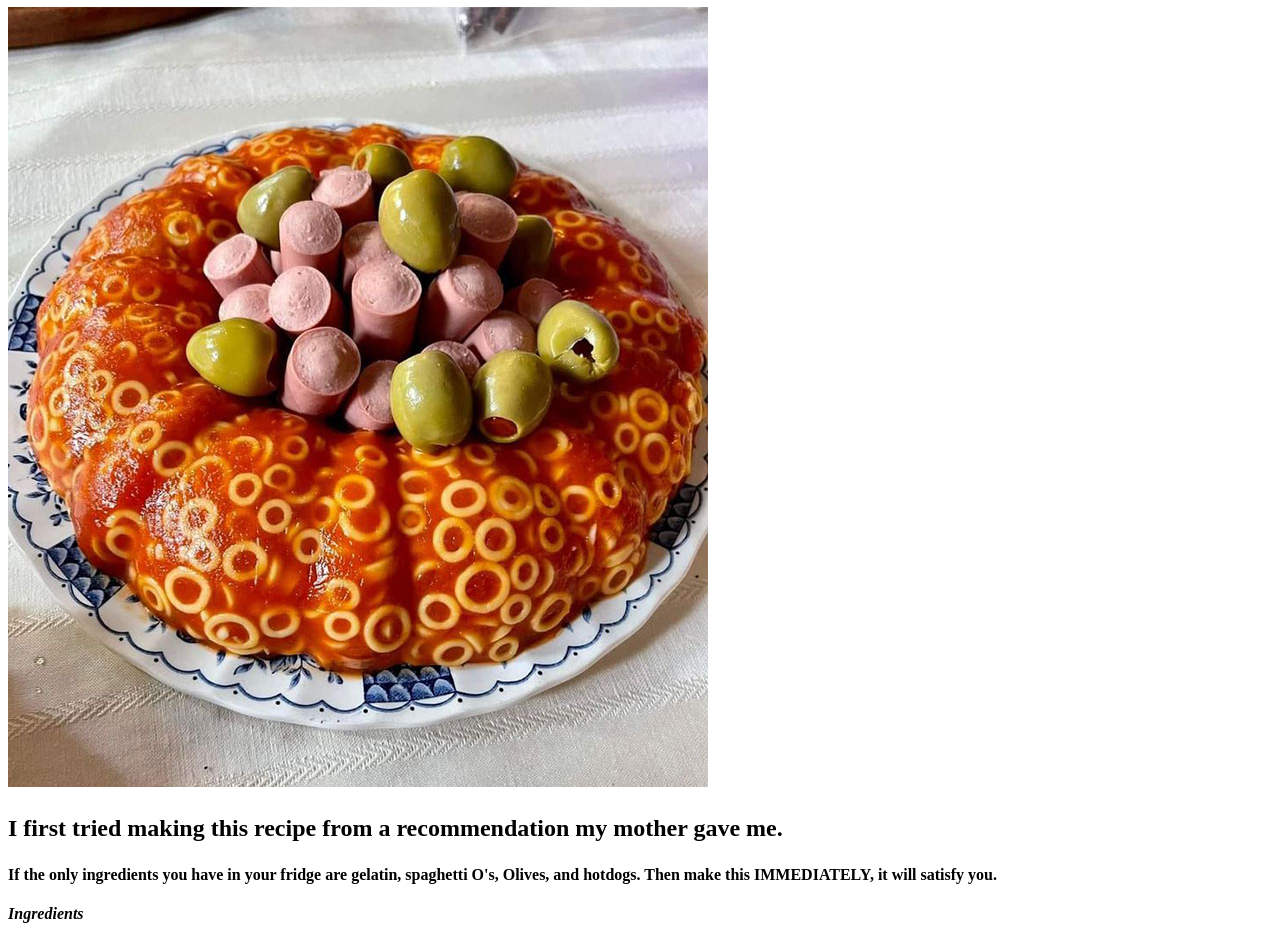
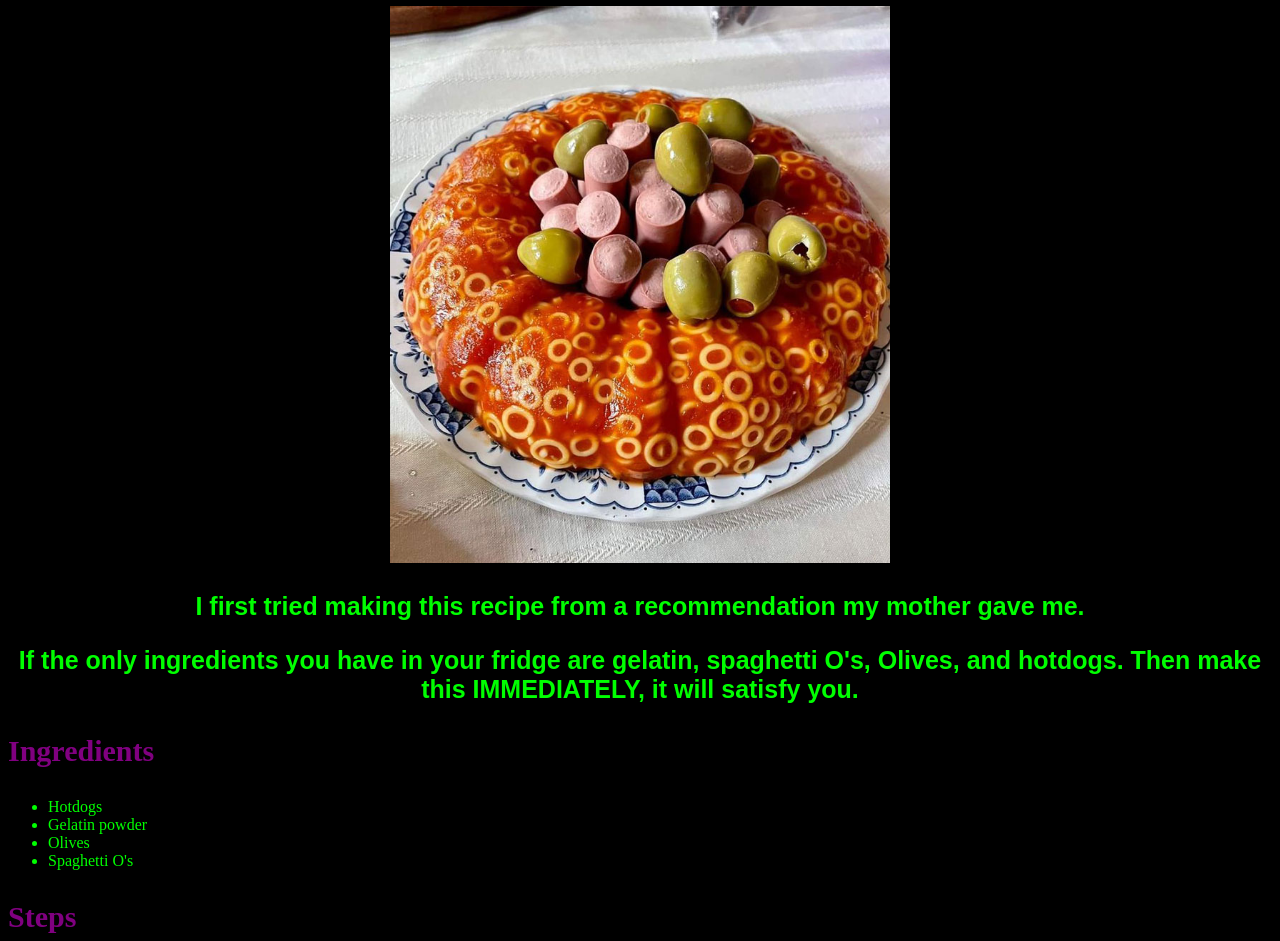
Before and after one commit to novanoot/odin-recipes, a plain HTML site: page recipes/Spaghetti-Jello.html in a window 1280 px wide. Shown: the part 73-1014 px from the top of the page. Drawn offline with Linux system fonts and the light colour scheme.

Commit message:
Adding CSS styles to all pages

```diff
--- a/recipes/Spaghetti-Jello.html
+++ b/recipes/Spaghetti-Jello.html
@@ -3,19 +3,22 @@
 <html lang="en">
 <head>
     <meta charset="UTF-8">
+    <link rel="stylesheet" href="styles.css">
     <title>Spaghetti Jello</title>
 </head>
 
 <body>
-    <h1>Spaghetti Jello with hotdogs and olives</h1>
+    <h1><p class="align-center larger">Spaghetti Jello with hotdogs and olives</p></h1>
 
-    <img src="../images/Spaghetti-Jello.jpg" alt="Spaghetti Jello with hotdogs and olives">
+    <p class="align-center">
+    <img class="tooLarge" src="../images/Spaghetti-Jello.jpg" alt="Spaghetti Jello with hotdogs and olives">
+    </p>
 
-    <h2><p>I first tried making this recipe from a recommendation my mother gave me.</p></h2>
+    <h2><p class="align-center larger">I first tried making this recipe from a recommendation my mother gave me.</p></h2>
 
-    <h4><p>If the only ingredients you have in your fridge are gelatin, spaghetti O's, Olives, and hotdogs. Then make this IMMEDIATELY, it will satisfy you.</p></h4>
+    <h4><p class="align-center larger">If the only ingredients you have in your fridge are gelatin, spaghetti O's, Olives, and hotdogs. Then make this IMMEDIATELY, it will satisfy you.</p></h4>
 
-    <h4><em>Ingredients</em></h4>
+    <h4><p class="subsection">Ingredients</p></h4>
 
     <ul>
         <li>Hotdogs</li>
@@ -24,7 +27,7 @@
         <li>Spaghetti O's</li>
     </ul>
 
-    <h4><em>Steps</em></h4>
+    <h4><p class="subsection">Steps</p></h4>
 
     <ol>
         <li>Firstly, get a weird shaped bowl to prepare this nasty dish</li>
--- /dev/null
+++ b/recipes/styles.css
@@ -0,0 +1,24 @@
+* {
+    background: black;
+    color: lime;
+}
+
+.align-center {
+    text-align: center;
+}
+
+.larger {
+    font-size: 25px;
+    font-family: fantasy;
+}
+
+
+.subsection {
+    color: purple;
+    font-size: 30px;
+}
+
+.tooLarge {
+    height: auto;
+    width: 500px;
+}
```
Also changed, not shown: recipes/MnM-pizza.html (+8 -7 lines), recipes/Turtle-Soup.html (+8 -7 lines).
